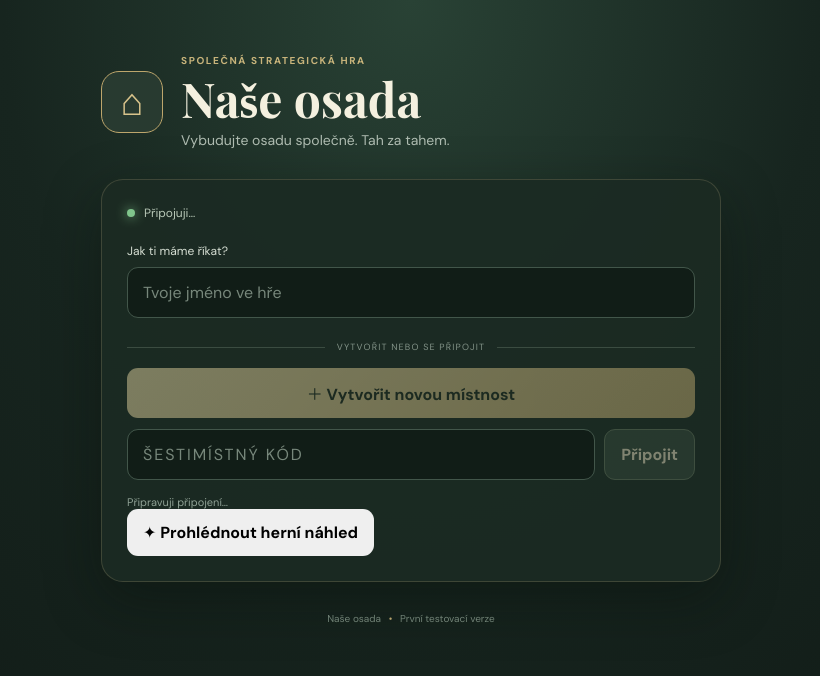
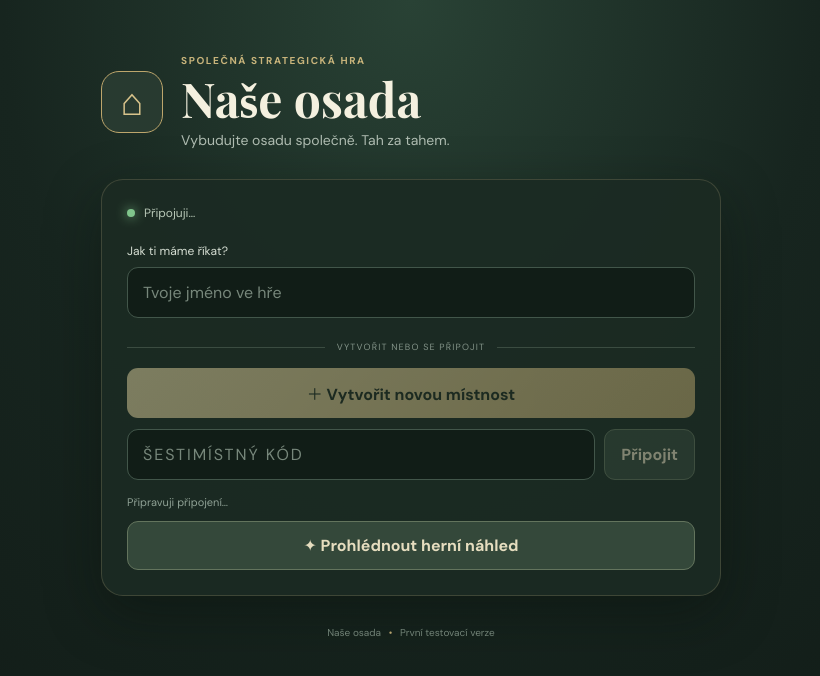
Before and after one commit to jiriblanda/nase-osada, a React (Vite) app: page / in a window 1280 px wide. Shown: the top 676 px of the page, without its empty margins (229-1049 px from the left). Built offline with nearby package versions, Linux system fonts and the light colour scheme; no server answers.

Commit message:
Style gameplay preview launch button

```diff
--- a/src/style.css
+++ b/src/style.css
@@ -49,3 +49,5 @@ h2 { margin: 0; font-size: 22px; color: #f3eedb; }
 footer { text-align: center; color: #718276; font-size: 10px; padding: 12px; }
 footer span { color: #b7a36e; padding: 0 5px; }
 @media (max-width: 430px) { .page { padding-top: 34px; } .panel { padding: 20px; } .top { gap: 13px; } .mark { width: 52px; height: 52px; } .join-row { flex-direction: column; } .secondary { width: 100%; } .room-title { align-items: flex-start; flex-direction: column; } }
+.preview-launch { width:100%; margin-top:12px; color:#e6ddbf; background:#34483a; border:1px solid #63745d; }
+.preview-launch:hover { background:#405844; }
```
